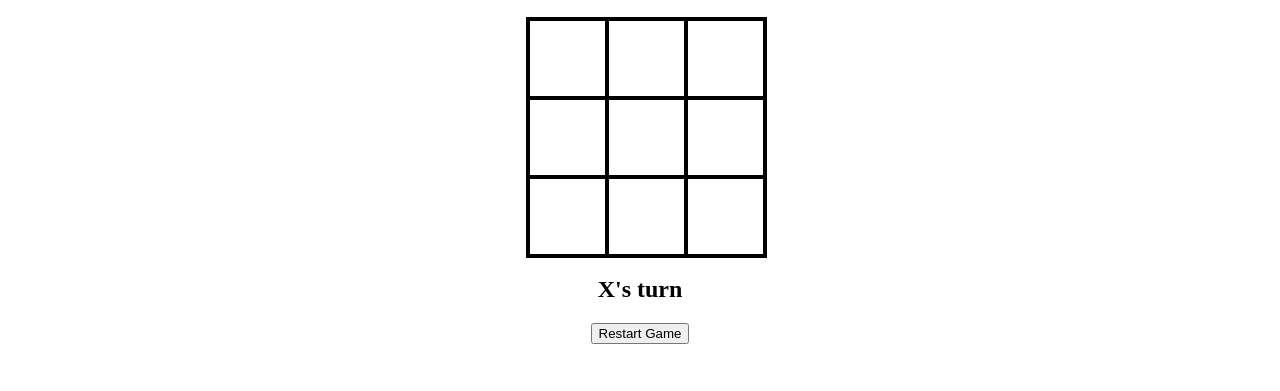
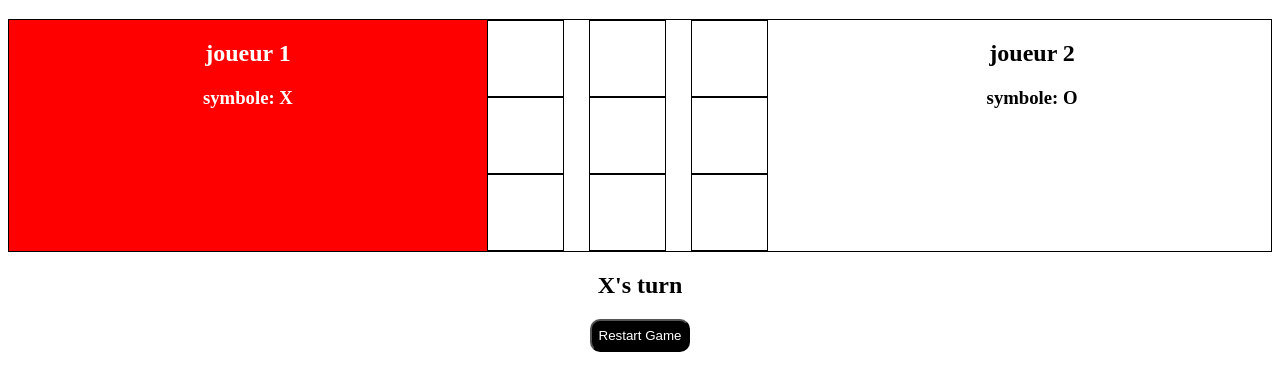
Before and after one commit to x0-3/Le-jeu-du-Morpion, a plain HTML site: page index.html in a window 1280 px wide. Shown: the part 61-452 px from the top of the page. Drawn offline with Linux system fonts and the light colour scheme.

Commit message:
Add files via upload

```diff
--- a/css/style.css
+++ b/css/style.css
@@ -1,20 +1,51 @@
+
+/* ************************game section************************************* */
+#gameContainer{
+    text-align: center;
+}
+
+/* *************************cell container************************************************* */
+#cellContainer{
+    display: grid;
+    grid-template-columns: repeat(3,auto);
+    width: 25%;
+    background-color: white;
+    /* margin: auto; */
+}
 .cell{
     width: 75px;
     height: 75px;
-    border: 2px solid;
-    box-shadow: 0 0 0 2px;
+    border: 1px solid;
     line-height: 75px;
     font-size: 50px;
     cursor: pointer;
 }
 
-#gameContainer{
-    text-align: center;
+/* *****************************players****************************************************** */
+.players{
+    display: flex;
+    border: 1px solid;
 }
 
-#cellContainer{
-    display: grid;
-    grid-template-columns: repeat(3,auto);
-    width: 225px;
-    margin: auto;
+/* *********************display settings for the players************************************************* */
+.joueur1{
+    width: 39%;
+    background-color: red;
+    color: white;
 }
+
+.joueur2{
+    width: 39%;
+    border: 1px black;
+    border-color: black;
+}
+
+/* ******************************restart button*************************************************** */
+
+#restartBtn{
+    background-color: black;
+    color: white;
+    border-radius: 10px;
+    padding: 7px;
+    cursor: pointer;
+}
--- a/index.html
+++ b/index.html
@@ -10,6 +10,13 @@
 <body>
     <div id="gameContainer">
         <h1>Morpion</h1>
+        <div class="players">
+
+            <div class="joueur1">
+               <h2>joueur 1</h2>
+               <h3>symbole: X</h3>
+            </div>
+
             <div id="cellContainer">
                 <div cellIndex="0" class="cell"></div>
                 <div cellIndex="1" class="cell"></div>
@@ -20,8 +27,15 @@
                 <div cellIndex="6" class="cell"></div>
                 <div cellIndex="7" class="cell"></div>
                 <div cellIndex="8" class="cell"></div>
+            </div>
+
+            <div class="joueur2">
+                <h2>joueur 2</h2>
+                <h3>symbole: O</h3>
+            </div>
 
         </div>
+
         <h2 id="statusText"></h2>
         <a href="/"><button id="restartBtn">Restart Game</button></a>
     </div>
```
Also changed, not shown: index.js (+2 -8 lines). Lines whose indentation alone changed are shown as unchanged.
